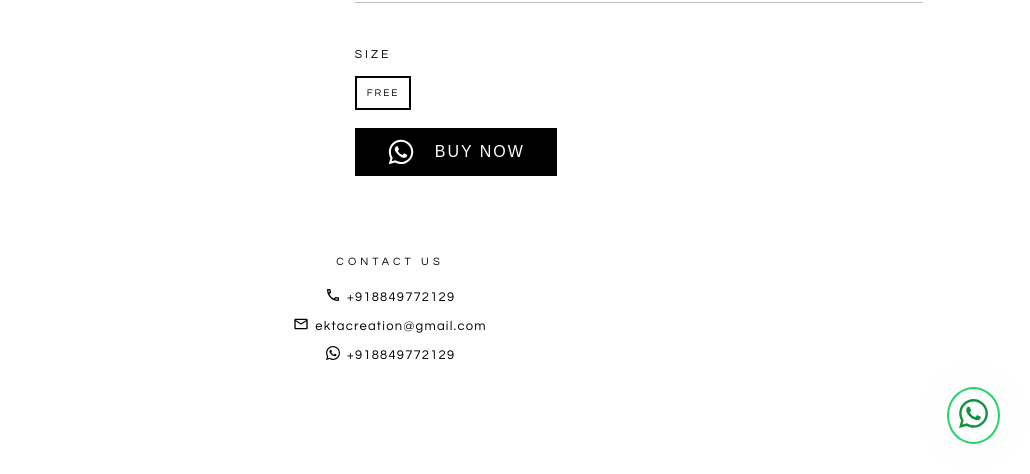
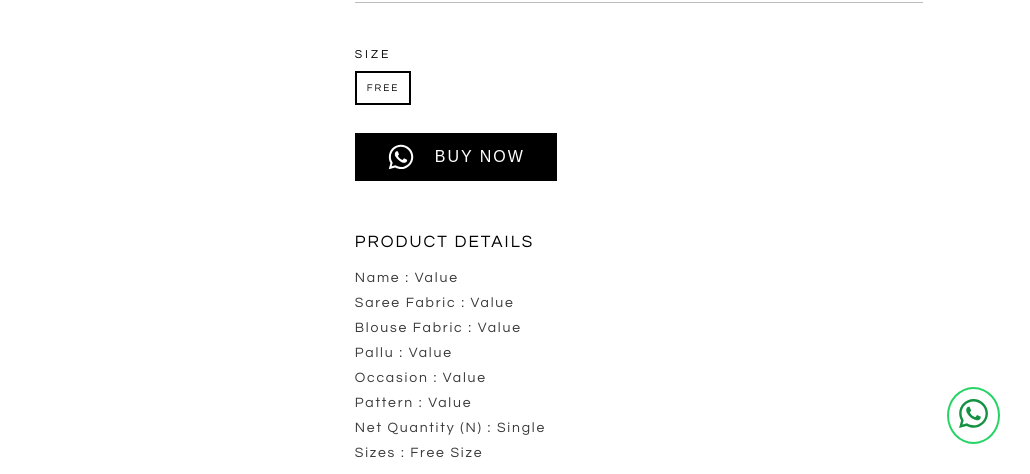
Before and after one commit to utsavrakholiya15/ekta_creation, a React (Create React App) app: page /collection/buy in a window 1280 px wide. Shown: the part 326-800 px from the top of the page, without its empty margins (250-1280 px from the left). Built offline with nearby package versions, Linux system fonts and the light colour scheme; no server answers; a web font is replaced by a local one.

Commit message:
categories pushed

```diff
--- a/src/routs/collection/buy/buy.scss
+++ b/src/routs/collection/buy/buy.scss
@@ -59,7 +59,7 @@
     padding: 10px;
     font-size: 10px;
     letter-spacing: 2px;
-    margin-top: 15px;
+    margin-top: 10px;
     border: 2px solid black;
     @media (max-width:576px) {
       padding: 7px;
@@ -68,7 +68,8 @@
   }
 }
 .buy-details-buy {
-  margin-top: 18px;
+  margin-top: 28px;
+  display: inline-block;
   button {
     display: flex;
     align-items: center;
@@ -114,14 +115,22 @@
 }
 
 
-.buy-desc {
+.buy-pDetails{
   @include font1;
+  margin-top: 52px;
+  h3{
+    font-size: 17px;
+    font-weight: 500;
+    letter-spacing: 2px;
+    margin-bottom: 15px;
+    text-transform: uppercase;
+  }
   p {
-    font-size: 13px;
-    margin-top: 40px;
-    letter-spacing: 1.3px;
-    line-height: 18px;
+    font-size: 14px;
+    letter-spacing: 1.8px;
+    line-height: 25px;
     color: rgba(0, 0, 0, 0.781);
+    font-weight: 300;
     @media (max-width:576px) {
       font-size: 12px;
     }
--- a/src/routs/collection/buy/index.js
+++ b/src/routs/collection/buy/index.js
@@ -43,7 +43,7 @@ export default function Buy() {
   }, []);
 
   //   setitem(itemTemp);
-    console.log("***", item);
+  console.log("***", item);
   var settings = {
     dots: true,
     infinite: true,
@@ -111,8 +111,16 @@ export default function Buy() {
                 </button>
               </a>
             </div>
-            <div className="buy-desc">
-              <p>{item.description}</p>
+            <div className="buy-pDetails">
+              <h3>Product Details</h3>
+              <p>Name : Value</p>
+              <p>Saree Fabric : Value</p>
+              <p>Blouse Fabric : Value</p>
+              <p>Pallu : Value</p>
+              <p>Occasion : Value</p>
+              <p>Pattern : Value</p>
+              <p>{"Net Quantity (N) : Single"}</p>
+              <p>Sizes : Free Size</p>
             </div>
           </div>
         </div>
--- a/src/routs/collection/collection.scss
+++ b/src/routs/collection/collection.scss
@@ -78,7 +78,7 @@
     }
   }
 
-  .collection-categories-item:first-child {
+  .categories-item-active {
     // border-radius: 9px;
     // background: rgba(128, 128, 128, 0.192);
     border-bottom: 2px solid black;
--- a/src/routs/collection/index.js
+++ b/src/routs/collection/index.js
@@ -2,23 +2,38 @@ import React, { useEffect, useState } from "react";
 // import { itemsCollection } from "../../utilities/data/items";
 // import img1 from "../../utilities/data/images/coll1.jpg";
 import "./collection.scss";
-import { useNavigate } from "react-router-dom";
+import { useLocation, useNavigate, useSearchParams } from "react-router-dom";
 export default function Collection() {
   const navigate = useNavigate();
+  const [queryParams] = useSearchParams();
+  const location = useLocation();
+  //
   const [hovered, setHovered] = useState(false);
   const [hoveredIndex, setHoveredIndex] = useState(null);
   const [items, setitems] = useState([]);
+  //
 
+  const category = queryParams.get("category");
   useEffect(() => {
     fetch("https://api.jsonbin.io/v3/b/6807652b8561e97a5004ea22/latest")
       .then((res) => res.json()) // Parse JSON response
-      .then((data) => setitems(data.record)) // Store it in state
+      // .then((data) => setitems(data.record)) // Store it in state
+      .then((data) => {
+        if (category) {
+          const filtered = data.record.filter((el) => el.category === category);
+          setitems(filtered);
+        } else {
+          setitems(data.record);
+        }
+      })
       .catch((err) => console.error("Error fetching data:", err));
 
     window.scrollTo({ top: 0, behavior: "smooth" });
-  }, []);
+  }, [location.search]);
 
   // console.log("items***",items);
+  if (category == "women") {
+  }
 
   return (
     <div className="collection container">
@@ -27,12 +42,39 @@ export default function Collection() {
       </div>
       <div className="collection-partition">
         <div className="collection-categories">
-          <div className="collection-categories-item">All</div>
-          <div className="collection-categories-item">Women</div>
-          <div className="collection-categories-item">Kids</div>
+          <div
+            onClick={() => navigate("/collection")}
+            className={
+              category == null
+                ? "collection-categories-item categories-item-active"
+                : "collection-categories-item"
+            }
+          >
+            All
+          </div>
+          <div
+            onClick={() => navigate("/collection?category=women")}
+            className={
+              category == "women"
+                ? "collection-categories-item categories-item-active"
+                : "collection-categories-item"
+            }
+          >
+            Women
+          </div>
+          <div
+            onClick={() => navigate("/collection?category=kids")}
+            className={
+              category == "kids"
+                ? "collection-categories-item categories-item-active"
+                : "collection-categories-item"
+            }
+          >
+            Kids
+          </div>
         </div>
         <div className="collection-grid">
-          {items.length > 0? (
+          {items.length > 0 ? (
             items.map((el, i) => {
               return (
                 <div
```
